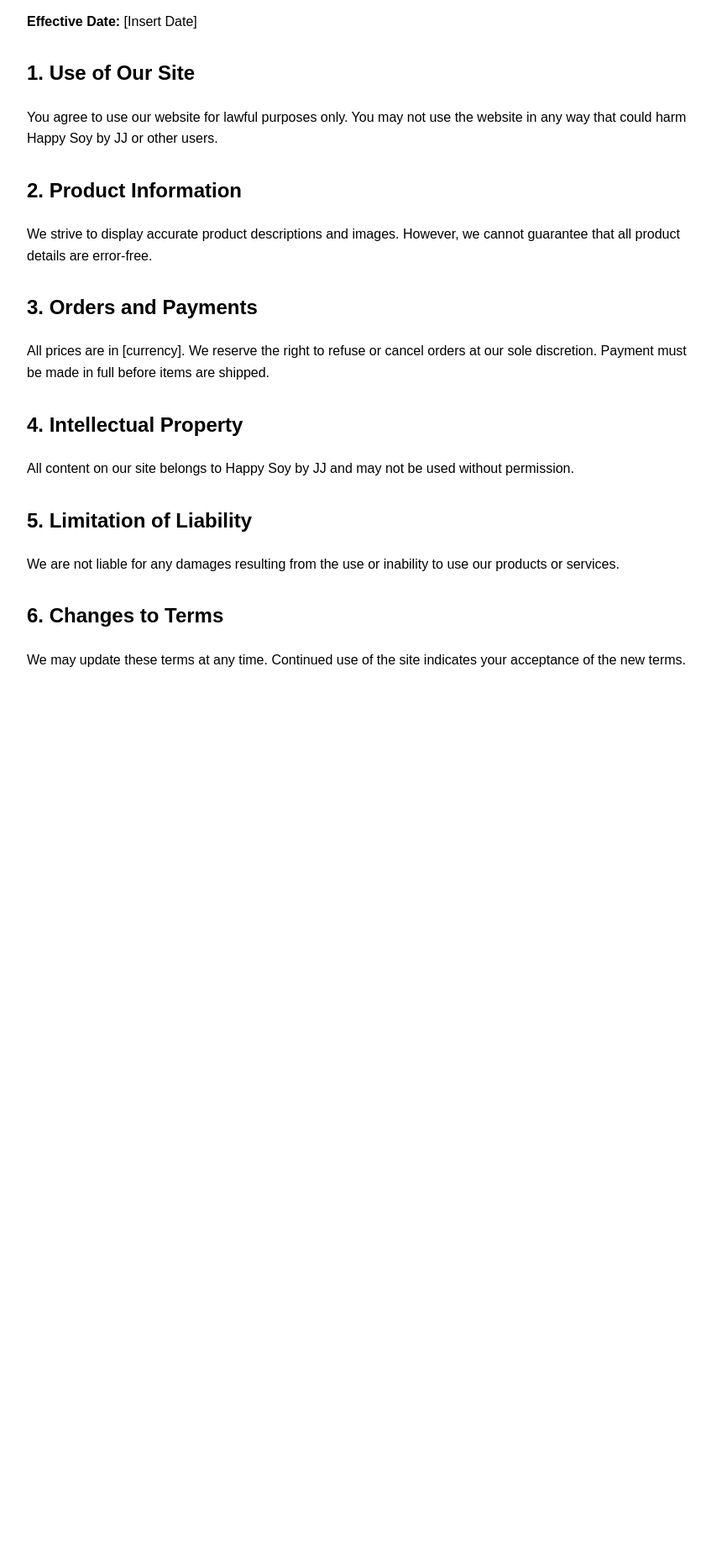
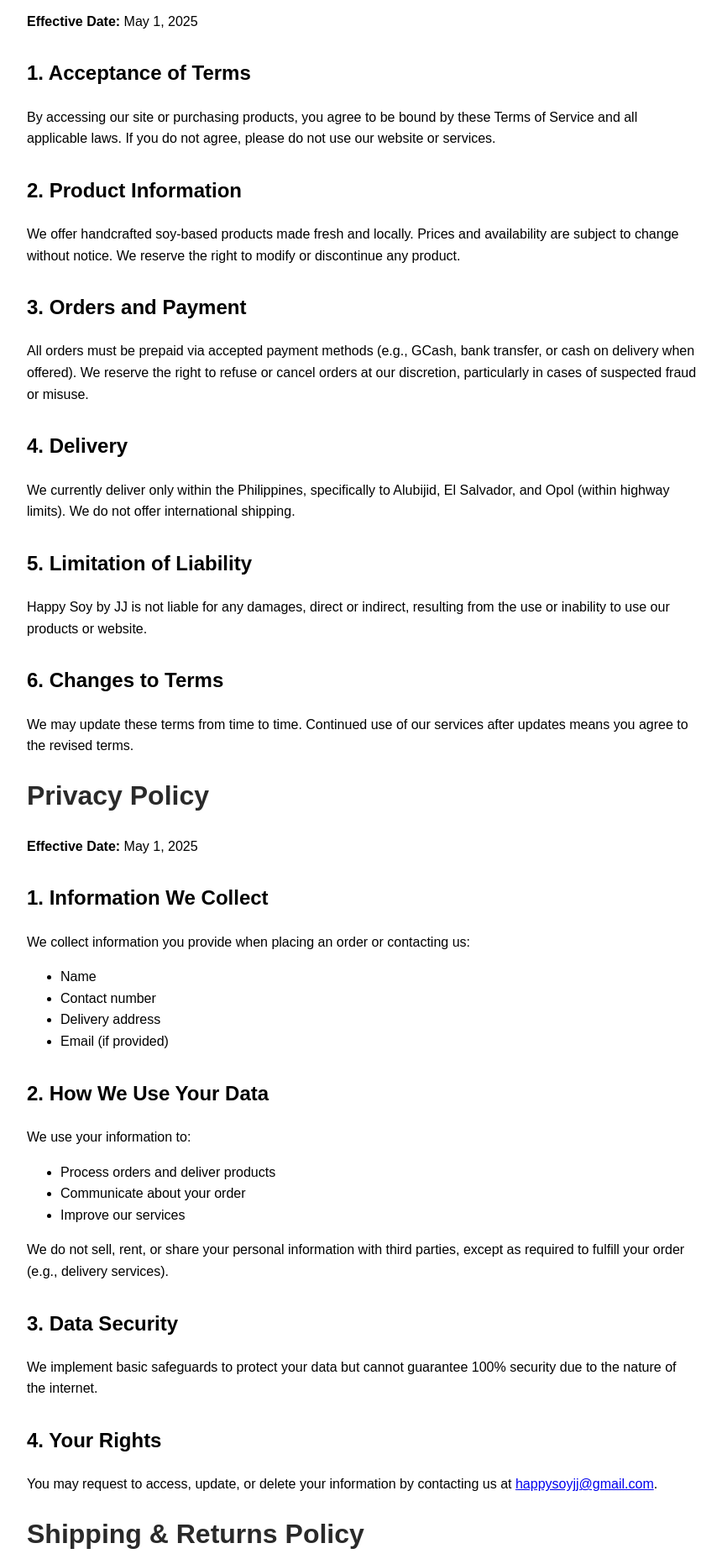
Before and after one commit to redtr8312/happy-soy-by-jj-policies, a plain HTML site: page index.html in a window 1280 px wide. Shown: the part 100-1956 px from the top of the page at 84% size, without its empty margins (208-1068 px from the left). Before the commit the page ends 938 px from the top, so only its background shows below. Drawn offline with Linux system fonts and the light colour scheme.

Commit message:
Update index.html

```diff
--- a/index.html
+++ b/index.html
@@ -11,22 +11,82 @@
 </head>
 <body>
   <h1>Terms of Service</h1>
-  <p><strong>Effective Date:</strong> [Insert Date]</p>
+  <p><strong>Effective Date:</strong> May 1, 2025</p>
 
-  <h2>1. Use of Our Site</h2>
-  <p>You agree to use our website for lawful purposes only. You may not use the website in any way that could harm Happy Soy by JJ or other users.</p>
+  <h2>1. Acceptance of Terms</h2>
+  <p>By accessing our site or purchasing products, you agree to be bound by these Terms of Service and all applicable laws. If you do not agree, please do not use our website or services.</p>
 
   <h2>2. Product Information</h2>
-  <p>We strive to display accurate product descriptions and images. However, we cannot guarantee that all product details are error-free.</p>
+  <p>We offer handcrafted soy-based products made fresh and locally. Prices and availability are subject to change without notice. We reserve the right to modify or discontinue any product.</p>
 
-  <h2>3. Orders and Payments</h2>
-  <p>All prices are in [currency]. We reserve the right to refuse or cancel orders at our sole discretion. Payment must be made in full before items are shipped.</p>
+  <h2>3. Orders and Payment</h2>
+  <p>All orders must be prepaid via accepted payment methods (e.g., GCash, bank transfer, or cash on delivery when offered). We reserve the right to refuse or cancel orders at our discretion, particularly in cases of suspected fraud or misuse.</p>
 
-  <h2>4. Intellectual Property</h2>
-  <p>All content on our site belongs to Happy Soy by JJ and may not be used without permission.</p>
+  <h2>4. Delivery</h2>
+  <p>We currently deliver only within the Philippines, specifically to Alubijid, El Salvador, and Opol (within highway limits). We do not offer international shipping.</p>
 
   <h2>5. Limitation of Liability</h2>
-  <p>We are not liable for any damages resulting from the use or inability to use our products or services.</p>
+  <p>Happy Soy by JJ is not liable for any damages, direct or indirect, resulting from the use or inability to use our products or website.</p>
+
+  <h2>6. Changes to Terms</h2>
+  <p>We may update these terms from time to time. Continued use of our services after updates means you agree to the revised terms.</p>
+
+  <h1>Privacy Policy</h1>
+  <p><strong>Effective Date:</strong> May 1, 2025</p>
+
+  <h2>1. Information We Collect</h2>
+  <p>We collect information you provide when placing an order or contacting us:
+    <ul>
+      <li>Name</li>
+      <li>Contact number</li>
+      <li>Delivery address</li>
+      <li>Email (if provided)</li>
+    </ul>
+  </p>
+
+  <h2>2. How We Use Your Data</h2>
+  <p>We use your information to:
+    <ul>
+      <li>Process orders and deliver products</li>
+      <li>Communicate about your order</li>
+      <li>Improve our services</li>
+    </ul>
+  </p>
+  <p>We do not sell, rent, or share your personal information with third parties, except as required to fulfill your order (e.g., delivery services).</p>
+
+  <h2>3. Data Security</h2>
+  <p>We implement basic safeguards to protect your data but cannot guarantee 100% security due to the nature of the internet.</p>
+
+  <h2>4. Your Rights</h2>
+  <p>You may request to access, update, or delete your information by contacting us at <a href="mailto:happysoyjj@gmail.com">happysoyjj@gmail.com</a>.</p>
+
+  <h1>Shipping & Returns Policy</h1>
+  <p><strong>Effective Date:</strong> May 1, 2025</p>
+
+  <h2>1. Delivery Areas</h2>
+  <p>We currently deliver only within the Philippines, and only to:
+    <ul>
+      <li>Alubijid</li>
+      <li>El Salvador</li>
+      <li>Opol (within highways)</li>
+    </ul>
+  </p>
+  <p>No international shipping is available.</p>
+
+  <h2>2. Delivery Schedule</h2>
+  <p>Deliveries are made from Monday to Saturday. Cut-off for same-day processing is 10:00 AM.</p>
+
+  <h2>3. Delivery Fees</h2>
+  <p>Fees vary based on location and will be confirmed upon order.</p>
+
+  <h2>4. Order Issues & Returns</h2>
+  <p>If there is an issue with your order (e.g., wrong item, damaged packaging), please contact us within 24 hours of receiving the product.
+  We do not accept returns for perishable food items, but we may offer a replacement or store credit based on the situation.</p>
+
+  <h2>5. Contact for Shipping Concerns</h2>
+  <p>For delivery-related issues, email us at <a href="mailto:happysoyjj@gmail.com">happysoyjj@gmail.com</a> or message us on <a href="https://www.facebook.com/profile.php?id=61575955640083" target="_blank">Facebook</a>.</p>
+</body>
+</html>
 
   <h2>6. Changes to Terms</h2>
   <p>We may update these terms at any time. Continued use of the site indicates your acceptance of the new terms.</p>
```
